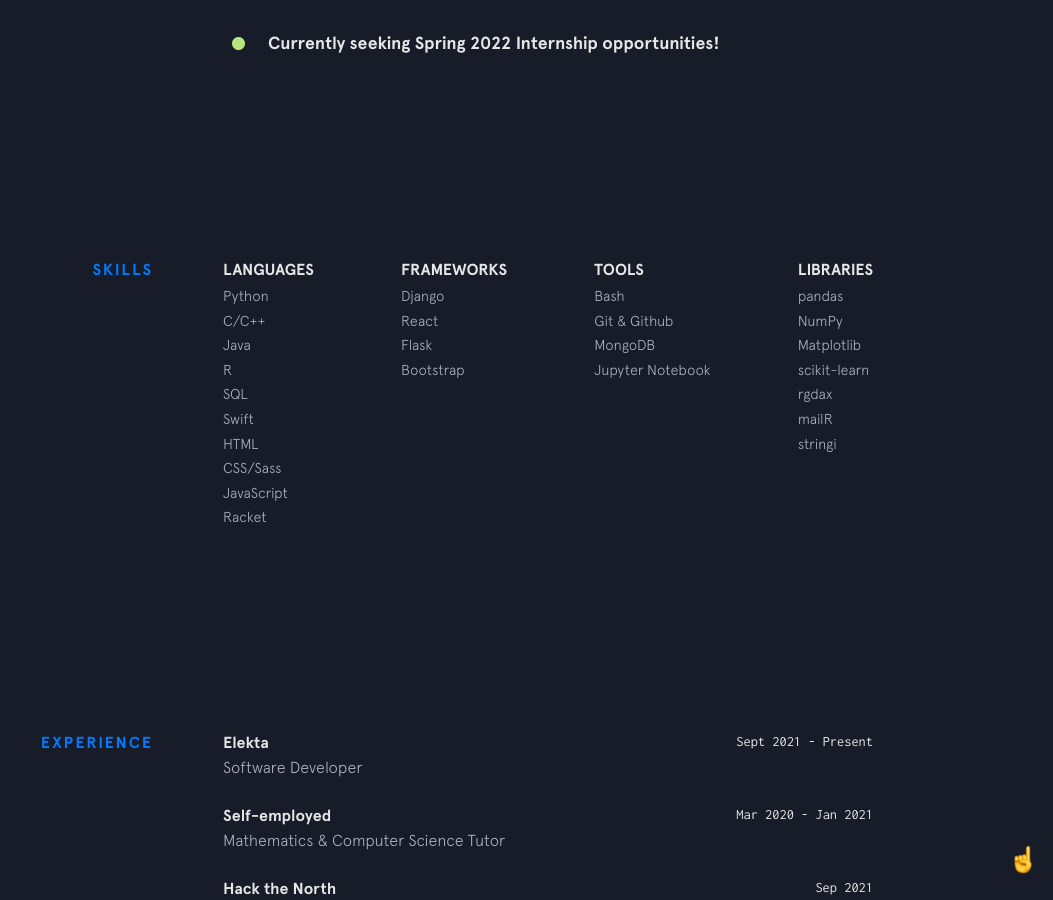
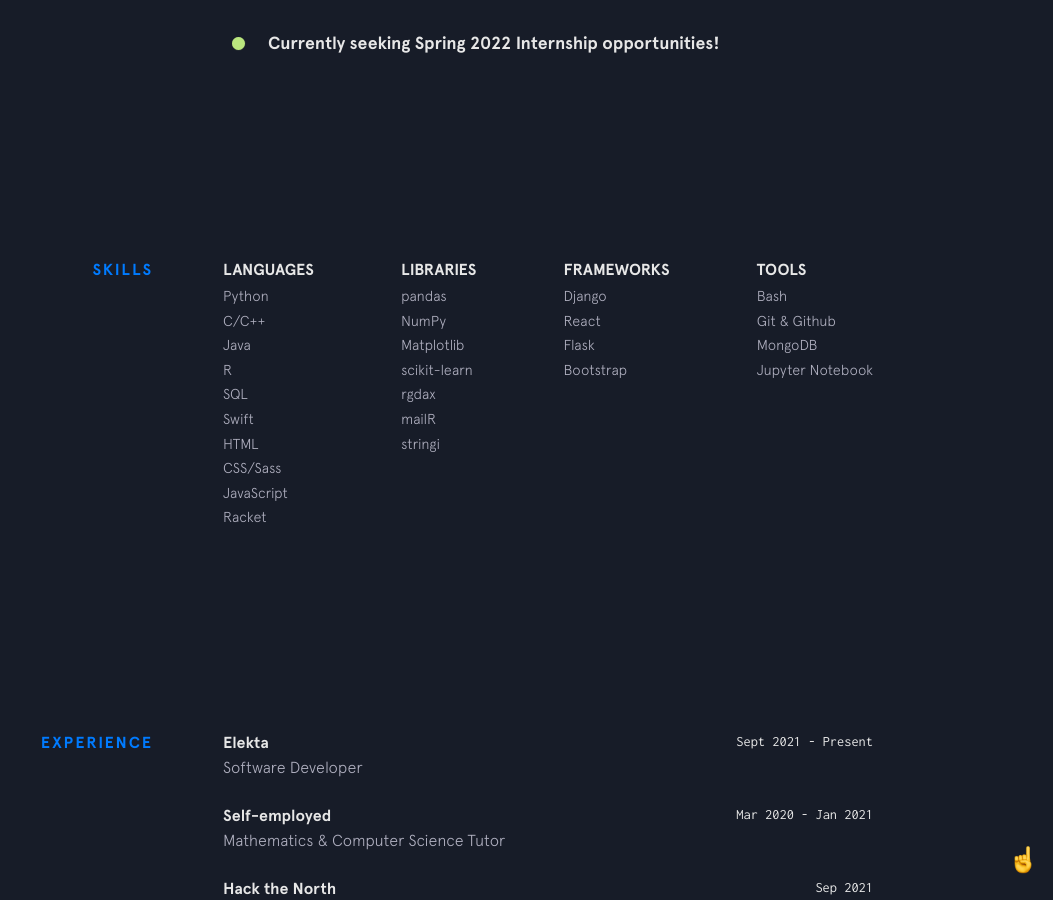
Before and after one commit to rohanxminocha/personal-website-v1, a Jekyll site: the page built from index.html, in a window 1280 px wide and 900 px high, scrolled down 1335 px. Shown: the whole window, without its empty margins (227-1280 px from the left). Built offline with Jekyll 4.4.1, drawn with Linux system fonts in a browser that asks for light colours; nearby versions of some CDN libraries.

Commit message:
Update skills.html

```diff
--- a/_includes/skills.html
+++ b/_includes/skills.html
@@ -1,13 +1,20 @@
 <section class="section skills">
   <div class="section__title">Skills</div>
   <div class="section__content">
-    <!-- <p>I’ve picked up quite a few skills during the course of my three co-ops, and aim to improve these skills everyday. Here are a few of the technologies that I have experience with:</p> -->
     <div class="skillz">
       <div class="skillz__category">
         <div class="skillz__category__label">Languages</div>
         <ul>
           {% for language in site.data.skills.languages %}
           <li class="skillz__category__item">{{language.item}}</li>
+          {% endfor %}
+        </ul>
+      </div>
+      <div class="skillz__category">
+        <div class="skillz__category__label">Libraries</div>
+        <ul>
+          {% for thing in site.data.skills.libraries %}
+          <li class="skillz__category__item">{{thing.item}}</li>
           {% endfor %}
         </ul>
       </div>
@@ -27,14 +34,6 @@
           {% endfor %}
         </ul>
       </div>
-      <div class="skillz__category">
-        <div class="skillz__category__label">Libraries</div>
-        <ul>
-          {% for thing in site.data.skills.libraries %}
-          <li class="skillz__category__item">{{thing.item}}</li>
-          {% endfor %}
-        </ul>
-      </div>
     </div>
   </div>
 </section>
```
